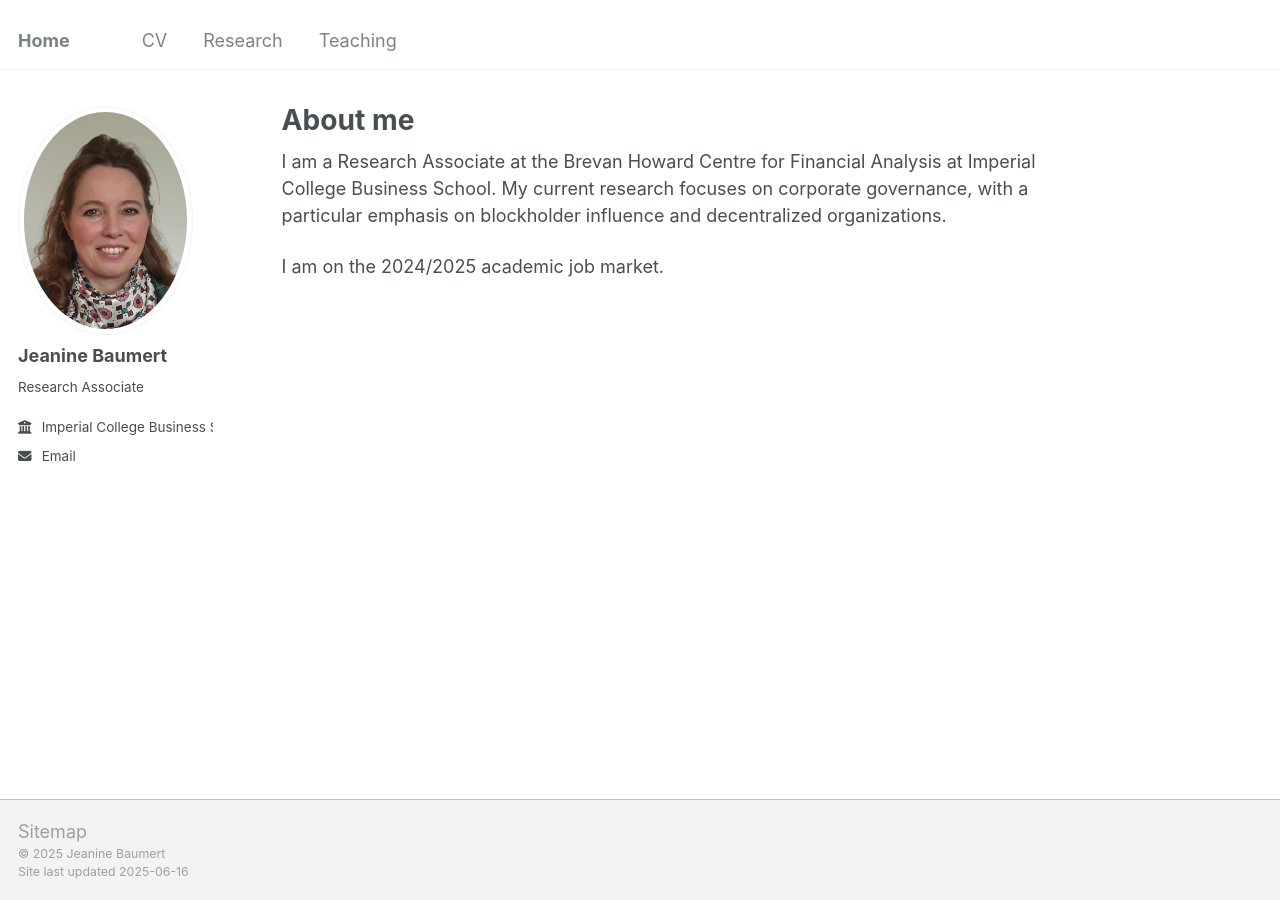
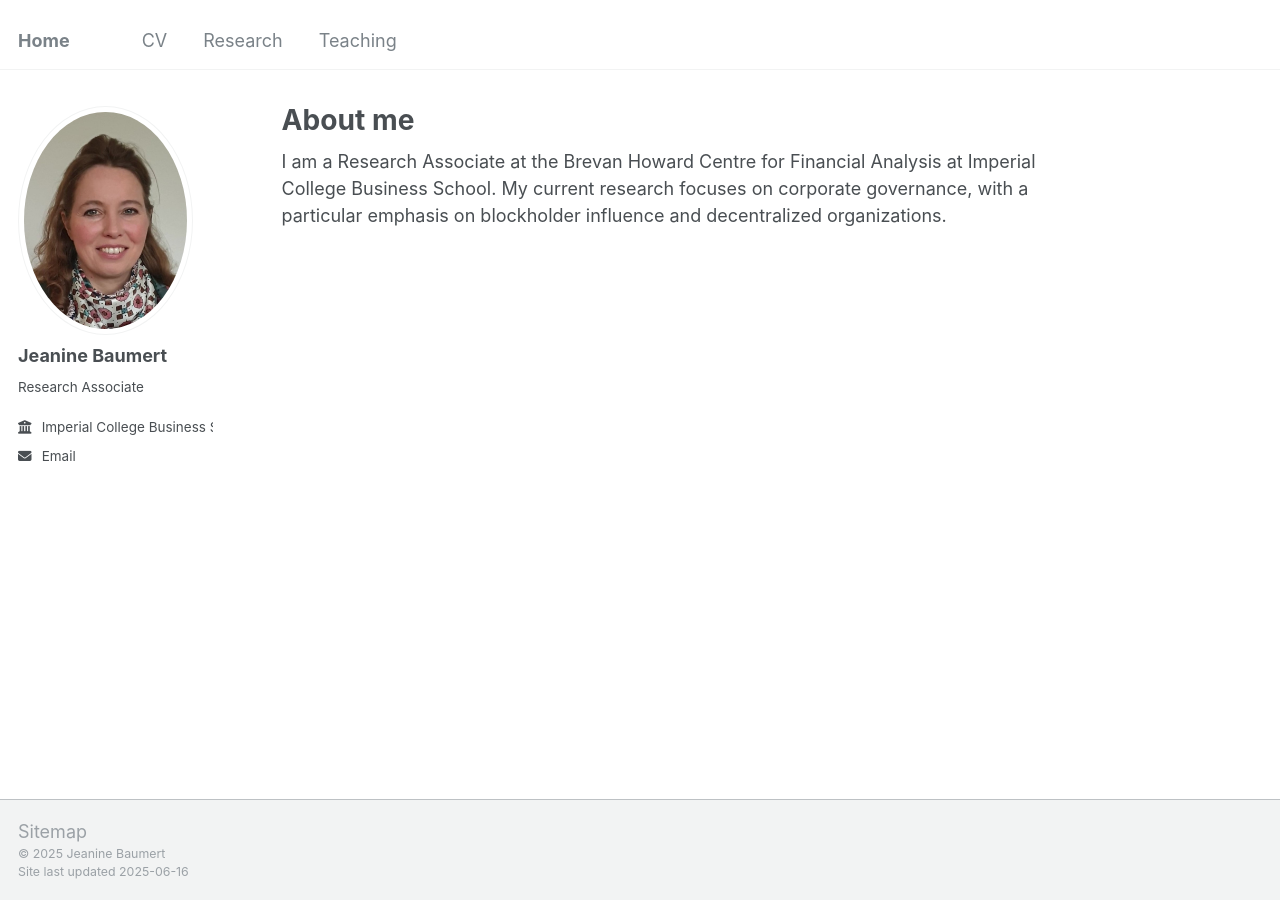
Before and after one commit to jeaninebaumert/jeaninebaumert.github.io, a Jekyll site: the page built from _pages/about.md, in a window 1280 px wide. Built offline with Jekyll 4.4.1, drawn with Linux system fonts in a browser that asks for light colours.

Commit message:
Update about.md

```diff
--- a/_pages/about.md
+++ b/_pages/about.md
@@ -8,5 +8,3 @@ redirect_from:
 ---
 
 I am a Research Associate at the Brevan Howard Centre for Financial Analysis at Imperial College Business School. My current research focuses on corporate governance, with a particular emphasis on blockholder influence and decentralized organizations.
-
-I am on the 2024/2025 academic job market.
```
